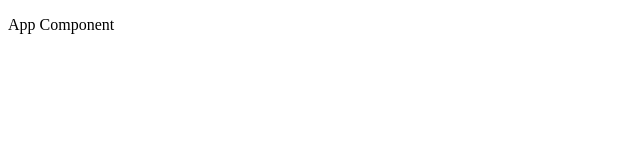
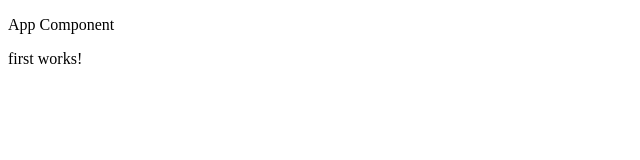
Before and after one commit to ArunSakthiAnandM/angular18, an Angular app in the folder angular18/: page / in a window 1280 px wide. Shown: the top 160 px of the page, without its empty margins (0-640 px from the left). Built offline with nearby package versions, Linux system fonts and the light colour scheme.

Commit message:
Adding first component

```diff
--- a/angular18/src/app/app.component.html
+++ b/angular18/src/app/app.component.html
@@ -1 +1,2 @@
 <p>App Component</p>
+<app-first></app-first>
--- a/angular18/src/app/app.component.ts
+++ b/angular18/src/app/app.component.ts
@@ -1,10 +1,11 @@
 import { Component } from '@angular/core';
 import { RouterOutlet } from '@angular/router';
+import { FirstComponent } from './first/first.component';
 
 @Component({
   selector: 'app-root',
   standalone: true,
-  imports: [RouterOutlet],
+  imports: [RouterOutlet, FirstComponent],
   templateUrl: './app.component.html',
   styleUrl: './app.component.scss'
 })
--- /dev/null
+++ b/angular18/src/app/first/first.component.html
@@ -0,0 +1 @@
+<p>first works!</p>
```
Also changed, not shown: angular18/src/app/first/first.component.ts (added, +12 -0 lines), angular18/src/app/first/first.component.scss (added), 1 other file (tests, documents, lock files or other folders).
